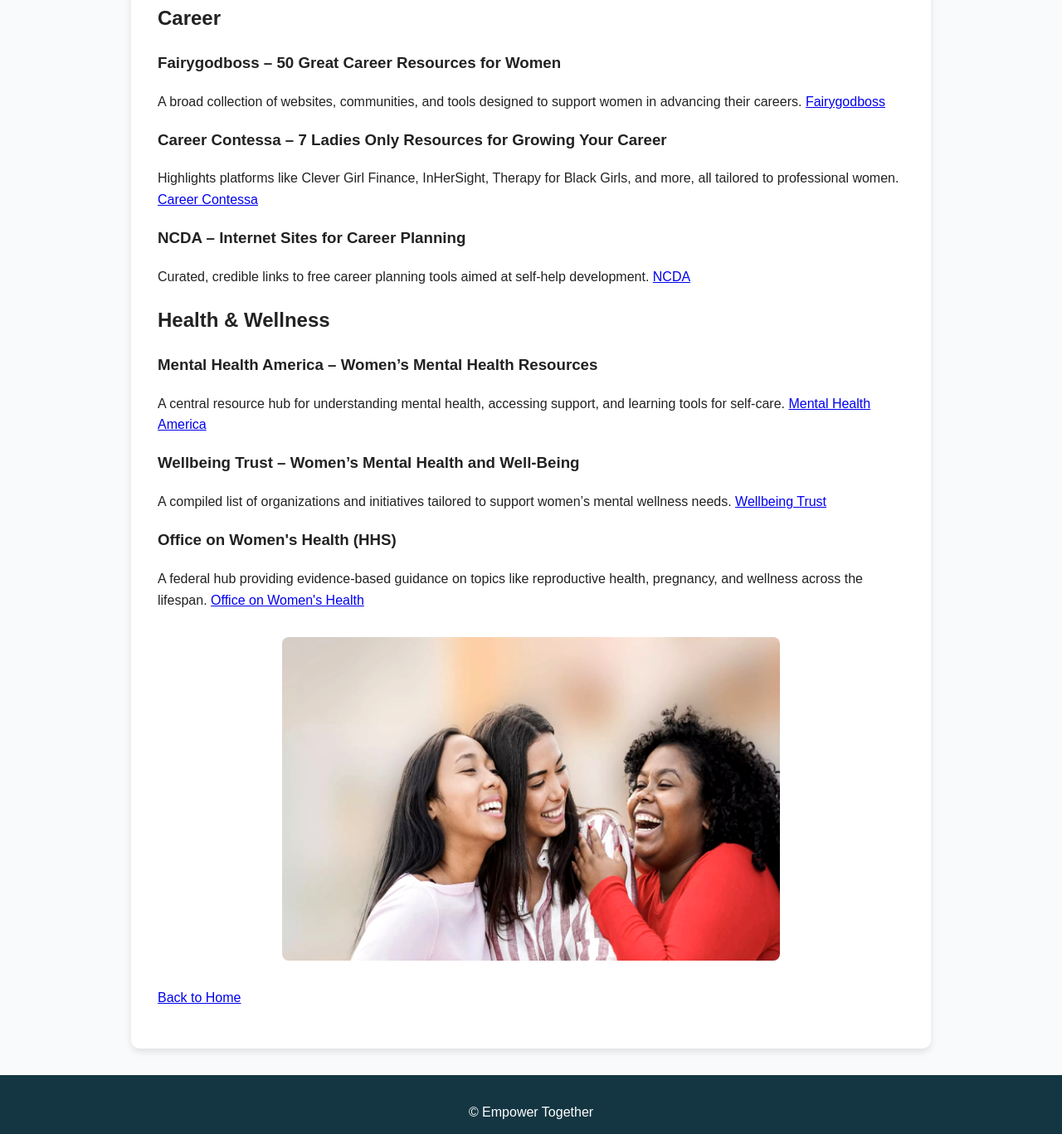
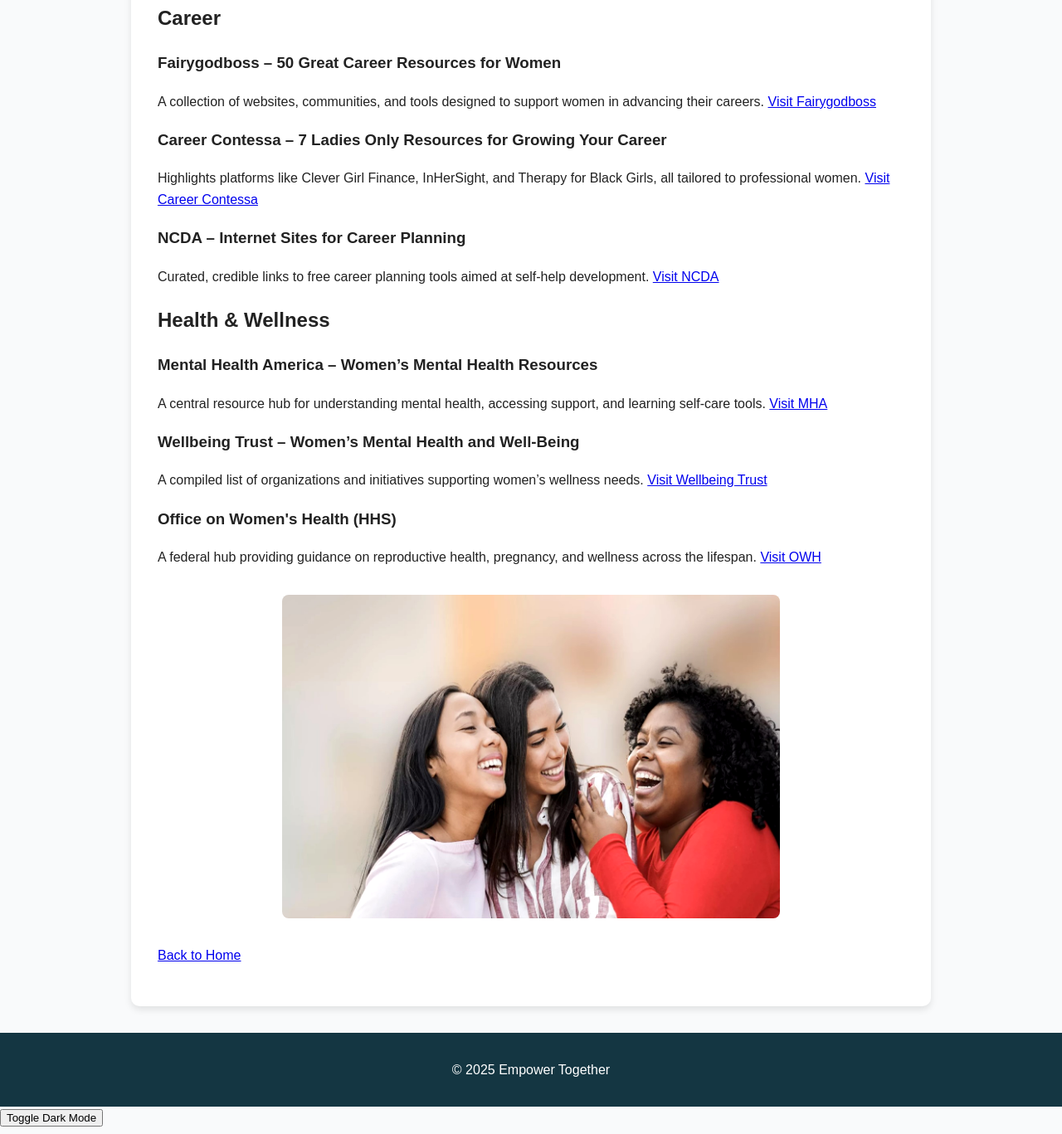
Before and after one commit to MelGladden/Empower-Together, a plain HTML site: page Resources.html in a window 1280 px wide. Shown: the part 233-1600 px from the top of the page at 83% size. Drawn offline with Linux system fonts and the light colour scheme.

Commit message:
Update Resources.html

```diff
--- a/Resources.html
+++ b/Resources.html
@@ -2,85 +2,90 @@
 <html lang="en">
 <head>
   <meta charset="utf-8">
+  <meta name="viewport" content="width=device-width, initial-scale=1.0">
   <title>Empower Together - Resources</title>
   <link rel="stylesheet" href="style.css">
 </head>
 <body>
   <header>
-    <div>
     <h1>Resources</h1>
     <nav>
       <a href="index.html">Home</a> |
       <a href="Resources.html">Resources</a> |
       <a href="About Us.html">About</a>
     </nav>
-    </div>
   </header>
+
   <main>
-      <div>
+    <section>
       <h2>Career</h2>
 
       <article>
         <h3>Fairygodboss – 50 Great Career Resources for Women</h3>
         <p>
-            A broad collection of websites, communities, and tools designed to support women in advancing their careers. <a href="https://fairygodboss.com">Fairygodboss</a>
+          A collection of websites, communities, and tools designed to support women in advancing their careers.
+          <a href="https://fairygodboss.com" target="_blank" rel="noopener">Visit Fairygodboss</a>
         </p>
       </article>
 
       <article>
         <h3>Career Contessa – 7 Ladies Only Resources for Growing Your Career</h3>
         <p>
-            Highlights platforms like Clever Girl Finance, InHerSight, Therapy for Black Girls, and more, all tailored to professional women. <a href="https://www.careercontessa.com">Career Contessa</a>
+          Highlights platforms like Clever Girl Finance, InHerSight, and Therapy for Black Girls,
+          all tailored to professional women.
+          <a href="https://www.careercontessa.com" target="_blank" rel="noopener">Visit Career Contessa</a>
         </p>
       </article>
 
       <article>
         <h3>NCDA – Internet Sites for Career Planning</h3>
         <p>
-            Curated, credible links to free career planning tools aimed at self-help development. <a href="https://www.ncda.org">NCDA</a>
+          Curated, credible links to free career planning tools aimed at self-help development.
+          <a href="https://www.ncda.org" target="_blank" rel="noopener">Visit NCDA</a>
         </p>
       </article>
-      </div>
+    </section>
 
-      <div>
+    <section>
       <h2>Health &amp; Wellness</h2>
 
       <article>
         <h3>Mental Health America – Women’s Mental Health Resources</h3>
         <p>
-            A central resource hub for understanding mental health, accessing support, and learning tools for self-care. <a href="https://mhanational.org">Mental Health America</a>
+          A central resource hub for understanding mental health, accessing support, and learning self-care tools.
+          <a href="https://mhanational.org" target="_blank" rel="noopener">Visit MHA</a>
         </p>
       </article>
 
       <article>
         <h3>Wellbeing Trust – Women’s Mental Health and Well-Being</h3>
         <p>
-            A compiled list of organizations and initiatives tailored to support women’s mental wellness needs. <a href="https://wellbeingtrust.org">Wellbeing Trust</a>
+          A compiled list of organizations and initiatives supporting women’s wellness needs.
+          <a href="https://wellbeingtrust.org" target="_blank" rel="noopener">Visit Wellbeing Trust</a>
         </p>
       </article>
 
       <article>
         <h3>Office on Women's Health (HHS)</h3>
         <p>
-            A federal hub providing evidence-based guidance on topics like reproductive health, pregnancy, and wellness across the lifespan. <a href="https://womenshealth.gov">Office on Women's Health</a>
+          A federal hub providing guidance on reproductive health, pregnancy, and wellness across the lifespan.
+          <a href="https://womenshealth.gov" target="_blank" rel="noopener">Visit OWH</a>
         </p>
       </article>
-      </div>
+    </section>
 
-      <div>
-        <img src="Resources.jpg" alt="Resources image" width="700" height="350">
-      </div>
+    <section>
+      <img src="Resources.jpg" alt="Resources section image showing collaboration" />
+    </section>
 
-      <div>
     <p><a href="index.html">Back to Home</a></p>
-      </div>
-
   </main>
 
   <footer>
-    <div>
-      <p>&copy; Empower Together</p>
-    </div>
+    <p>&copy; 2025 Empower Together</p>
   </footer>
+
+  <button id="themeToggle">Toggle Dark Mode</button>
+  <script src="script.js"></script>
 </body>
 </html>
```
Lines whose indentation alone changed are shown as unchanged.
